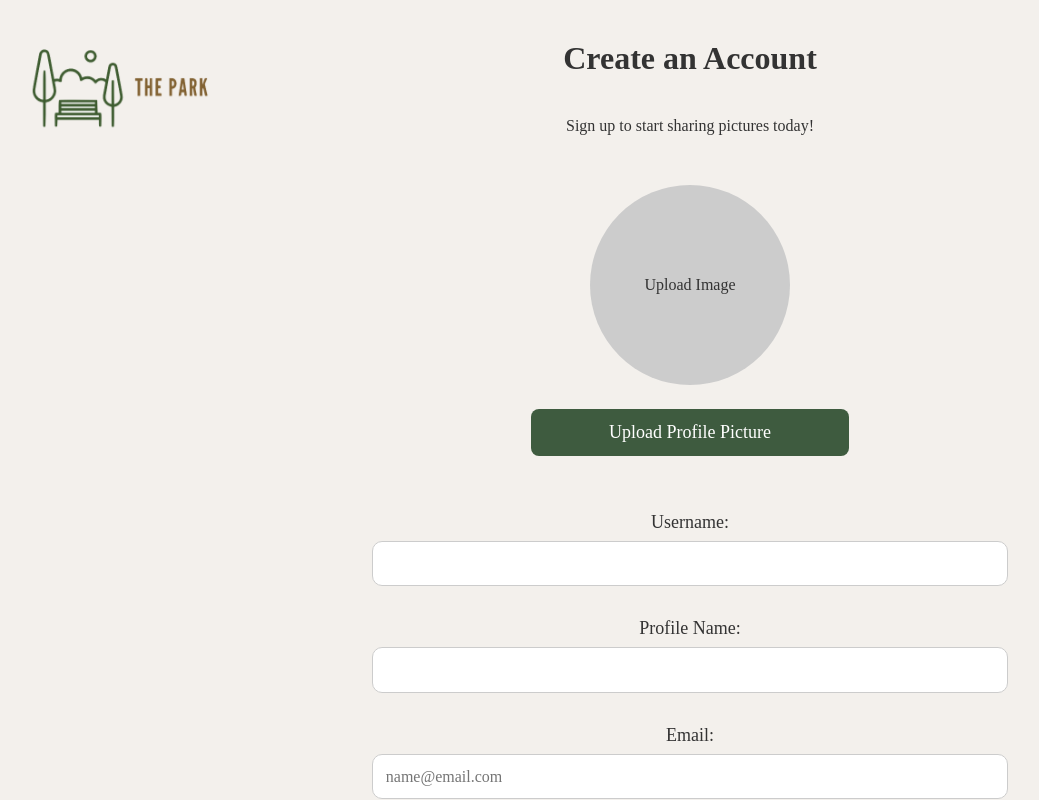
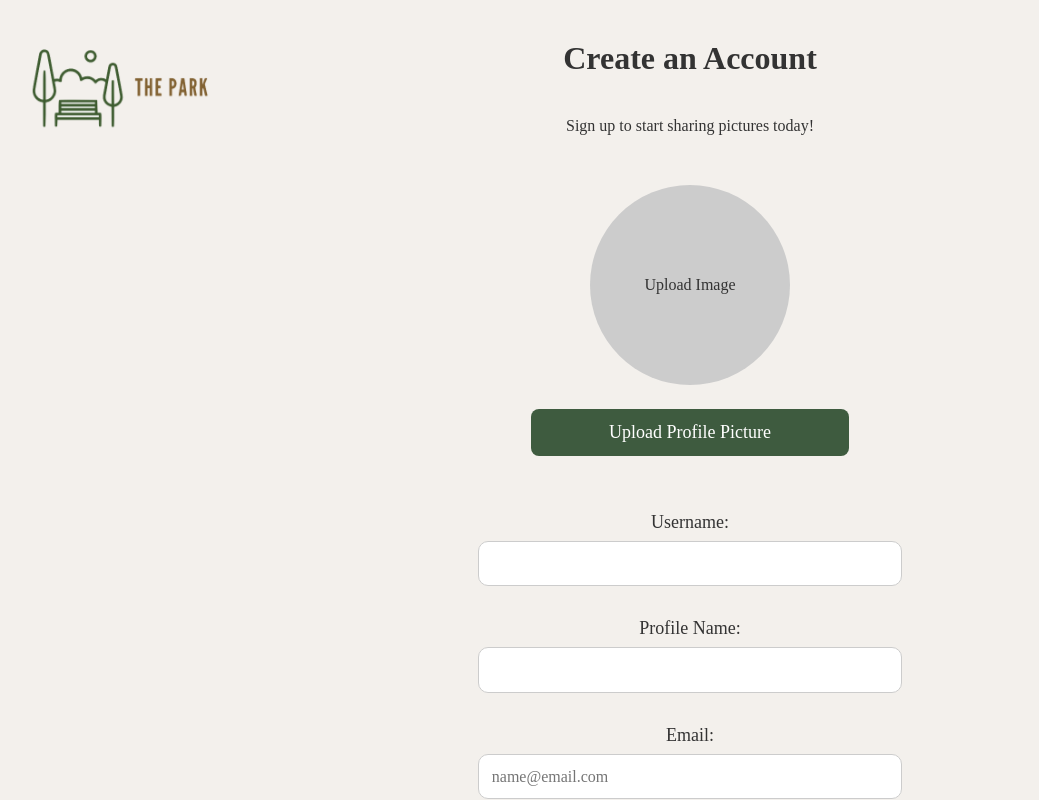
Before and after one commit to Monomyth14/Group1-COSC484, a React (Create React App) app in the folder the-park/: page /signup in a window 1280 px wide. Shown: the whole page, without its empty margins (20-1059 px from the left). Built offline with nearby package versions, Linux system fonts and the light colour scheme.

Commit message:
update to signup.css
Updated input-field and button sizes

```diff
--- a/the-park/src/Style/signup.css
+++ b/the-park/src/Style/signup.css
@@ -43,7 +43,7 @@ label {
 }
 
 #username, #email, #password, #profilename, #bio {
-  width: 60%;
+  width: 40%;
   padding: 0.8rem;
   margin: 0.5rem 0;
   font-size: 1rem !important;
@@ -69,7 +69,7 @@ label {
   background-color: #3E5B3F;
   color: white;
   border: none;
-  max-width: 30%;
+  max-width: 20%;
 }
 
 .buttons input[type="submit"]:hover,
```
